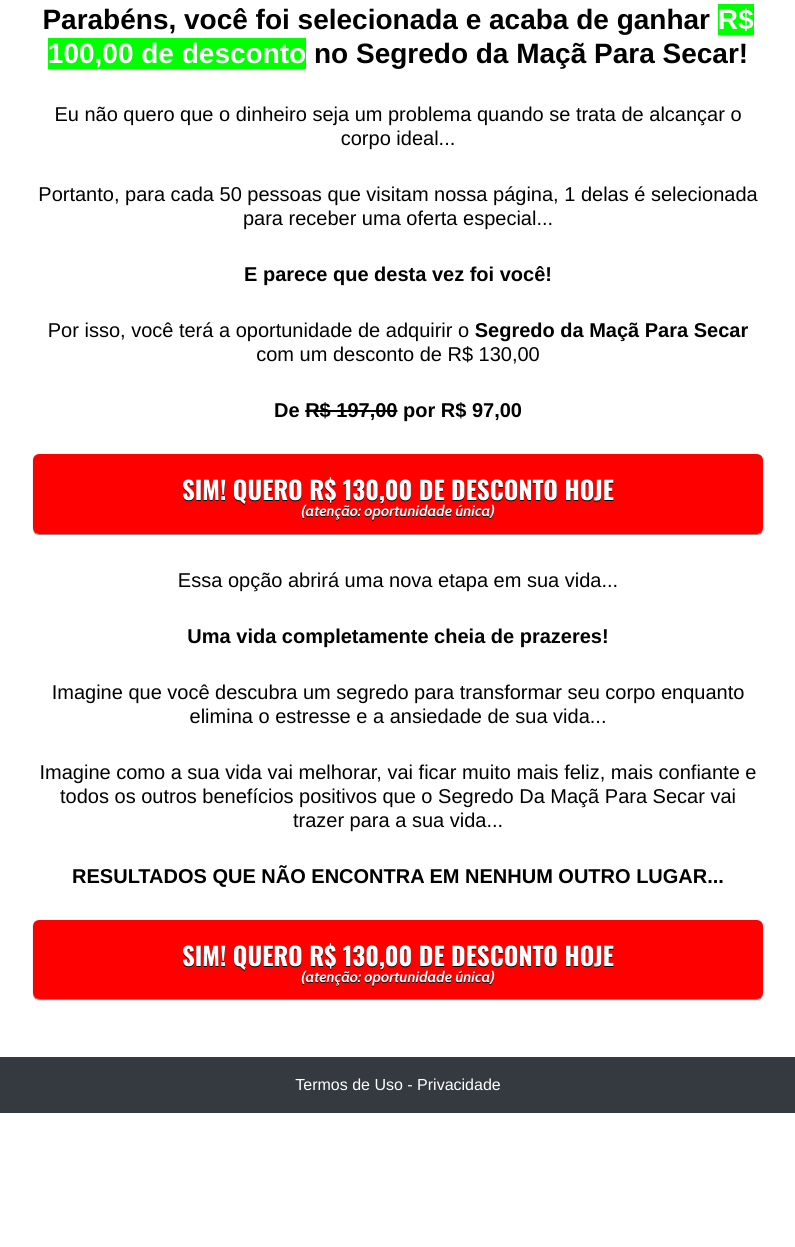
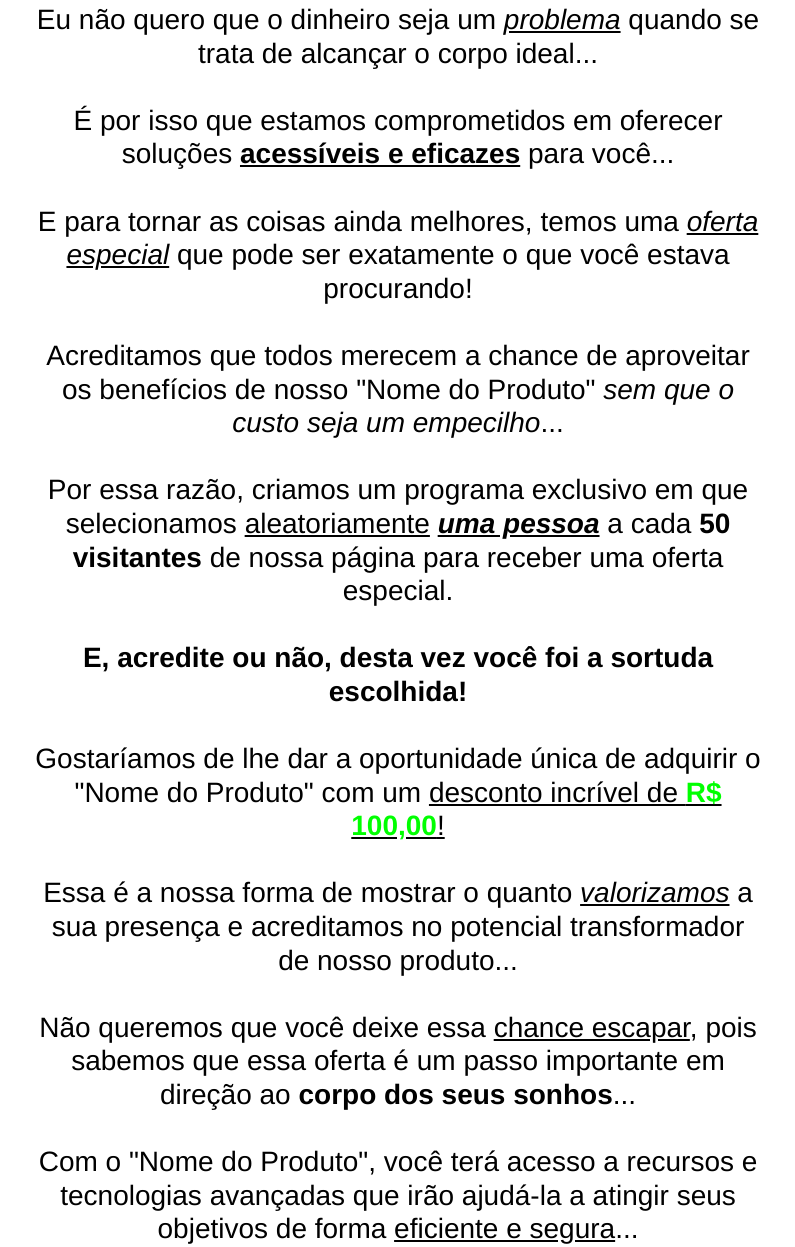
Before and after one commit to heulerkretli/salutevida.online, a plain HTML site: page br/index.html in a window 1280 px wide. Shown: the part 61-1308 px from the top of the page, without its empty margins (242-1037 px from the left). Before the commit the page ends 1174 px from the top, so only its background shows below. Drawn offline with nearby package versions, Linux system fonts and the light colour scheme.

Commit message:
Update index.html

```diff
--- a/br/index.html
+++ b/br/index.html
@@ -67,17 +67,37 @@ document.write ("<h5> Cupom de desconto válido até hoje, <b>" + dayName[now.ge
             <div class="row justify-content-center">
                 <div class="col-lg-8 text-center">
 
-                <h3><b><span style="color:#00000">Parabéns, você foi selecionada e acaba de ganhar <span style="color: #FFFFFF; background-color: #00ff00;">R$ 100,00 de desconto</span> no Segredo da Maçã Para Secar!</span></b></h3>
-                <br>
-                <h5>Eu não quero que o dinheiro seja um problema quando se trata de alcançar o corpo ideal...</h5>
-                <br>
-                <h5>Portanto, para cada 50 pessoas que visitam nossa página, 1 delas é selecionada para receber uma oferta especial...</h5>
-                <br>
-                <h5><b>E parece que desta vez foi você!</b></h5>
-                <br>
-                <h5>Por isso, você terá a oportunidade de adquirir o <b>Segredo da Maçã Para Secar</b> com um desconto de R$ 130,00</h5>
-                <br>
-                <h5><b>De <del>R$ 197,00</del> por R$ 97,00</b></h5>
+                <h3>Eu não quero que o dinheiro seja um <u><i>problema</i></u> quando se trata de alcançar o corpo ideal...<br><br>
+
+É por isso que estamos comprometidos em oferecer soluções <b><u>acessíveis e eficazes</u></b> para você...<br><br>
+
+E para tornar as coisas ainda melhores, temos uma <i><u>oferta especial</u></i> que pode ser exatamente o que você estava procurando!<br><br>
+
+Acreditamos que todos merecem a chance de aproveitar os benefícios de nosso "Nome do Produto" <i>sem que o custo seja um empecilho</i>...<br><br>
+
+Por essa razão, criamos um programa exclusivo em que selecionamos <u>aleatoriamente</u> <b><u><i>uma pessoa</i></u></b> a cada <b>50 visitantes</b> de nossa página para receber uma oferta especial.<br><br>
+
+<b>E, acredite ou não, desta vez você foi a sortuda escolhida!</b><br><br>
+
+Gostaríamos de lhe dar a oportunidade única de adquirir o "Nome do Produto" com um <u>desconto incrível de <span style="color: #00FF00"><b>R$ 100,00</b></span>!</u><br><br>
+
+Essa é a nossa forma de mostrar o quanto <u><i>valorizamos</i></u> a sua presença e acreditamos no potencial transformador de nosso produto...<br><br>
+
+Não queremos que você deixe essa <u>chance escapar</u>, pois sabemos que essa oferta é um passo importante em direção ao<b> corpo dos seus sonhos</b>...<br><br>
+
+Com o "Nome do Produto", você terá acesso a recursos e tecnologias avançadas que irão ajudá-la a atingir seus objetivos de forma <u>eficiente e segura</u>...<br><br>
+
+Aproveite essa oportunidade única de adquirir o "Nome do Produto" com um desconto de <span style="color: #00FF00"><b>R$ 100,00</b></span> e comece a trilhar o caminho para alcançar o <b><u>corpo ideal que você sempre desejou</u></b>...<br><br>
+
+<b><u><i>Estamos aqui para apoiá-la em cada etapa dessa jornada...</i></u></b><br><br>
+
+Não deixe que o dinheiro seja um <u><i>obstáculo</i></u> para o seu <b><u>sucesso pessoal</u></b>...<br><br>
+
+Garanta agora mesmo o seu "Nome do Produto" com esse desconto especial e dê um impulso extraordinário aos seus esforços de transformação corporal...<br><br>
+
+Seja bem-vinda à nossa <b>comunidade</b> de pessoas comprometidas em buscar a melhor versão de si mesmas...<br><br>
+
+Junte-se a nós e experimente os resultados incríveis que o "Nome do Produto" pode proporcionar!<br><br></h3>
                 <br>
                 <a href="https://pay.hotmart.com/W75115719G?off=i28b6yhu&checkoutMode=10" class="a-btn" style="text-decoration: none;"><span class="span-btn">SIM! QUERO R$ 130,00 DE DESCONTO HOJE</span><span class="span-btn2">(atenção: oportunidade única)</span></a>
                 <br>
```
